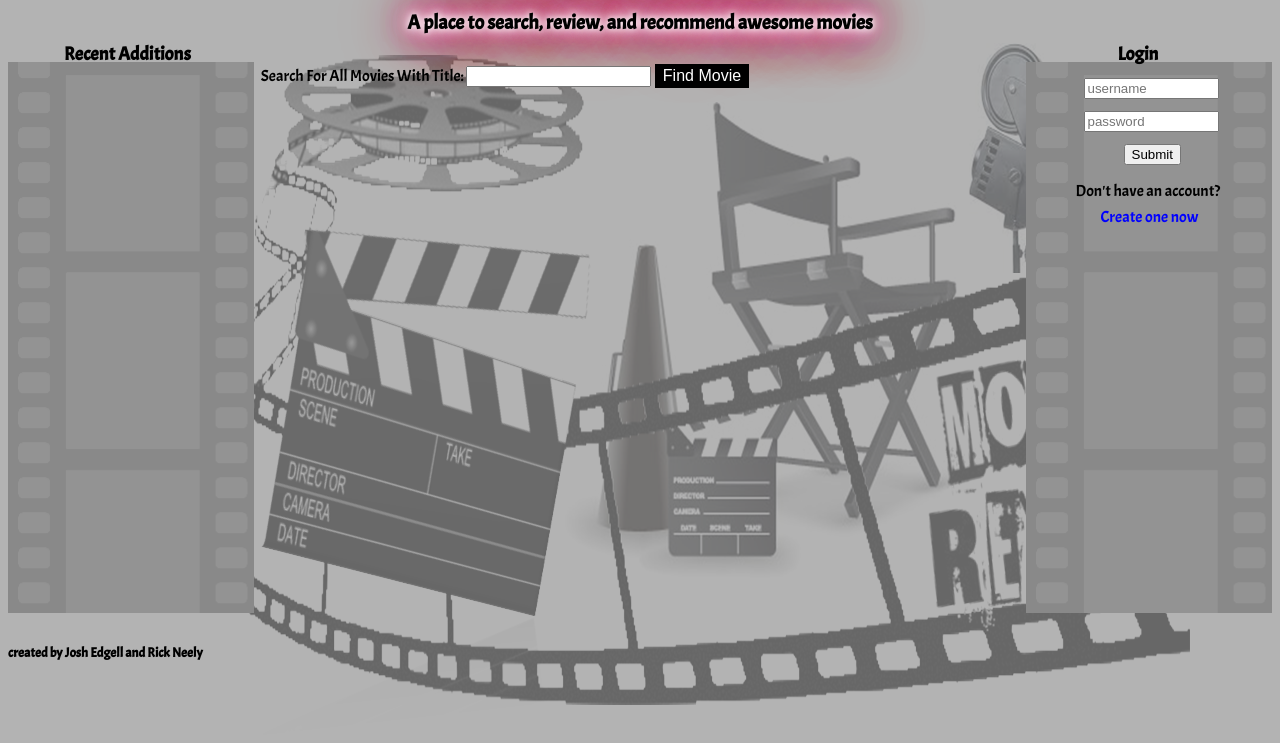
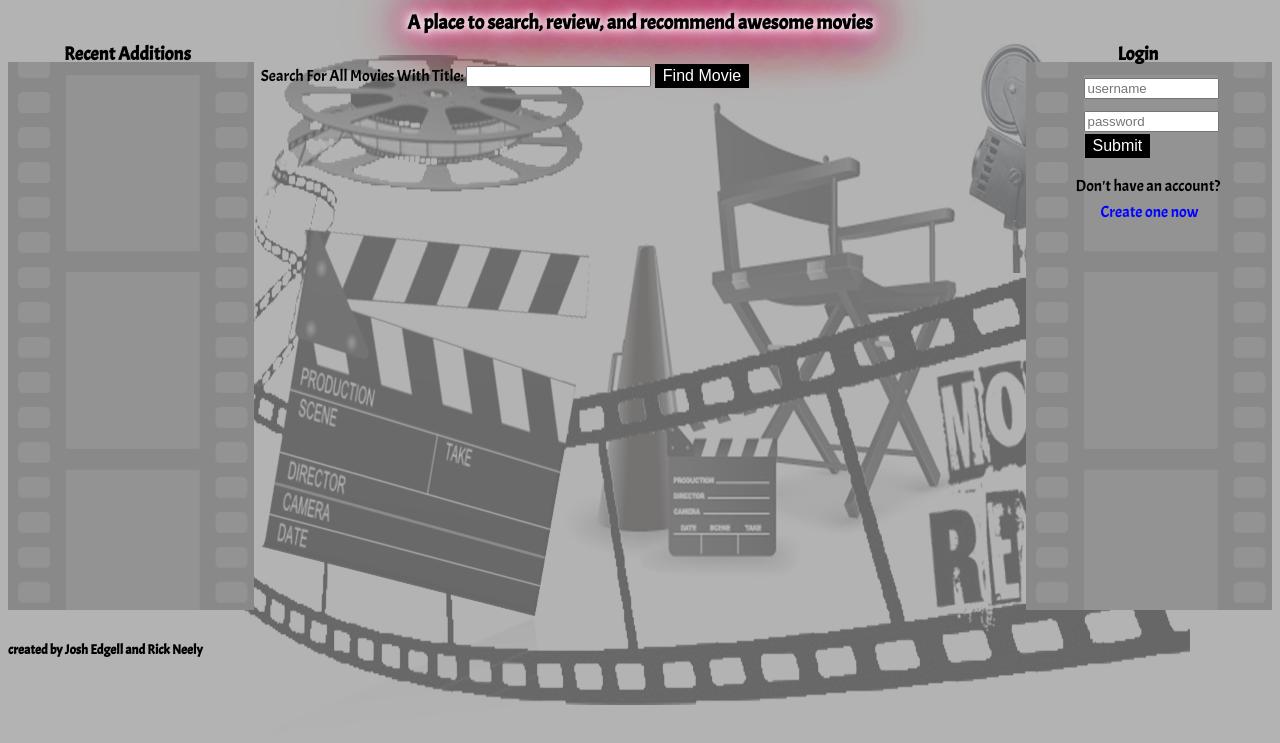
Before and after one commit to JoshEdgell/movie_app_frontend, a website: page public/index.html in a window 1280 px wide. Shown: the part 115-858 px from the top of the page. Drawn offline with nearby package versions, Linux system fonts and the light colour scheme; no server answers.

Commit message:
button styles match

```diff
--- a/public/style.css
+++ b/public/style.css
@@ -178,6 +178,16 @@ button{
 .formSubmit {
   margin-top: 12px;
   margin-left: 40px;
+  background-color: black;
+   border: none;
+   color: white;
+   padding: 3px 8px;
+   text-align: center;
+   text-decoration: none;
+   display: inline-block;
+   font-size: 16px;
+   margin: 2px 1px;
+   cursor: pointer;
 }
 .noAccount {
   margin-left: -8px;
```
